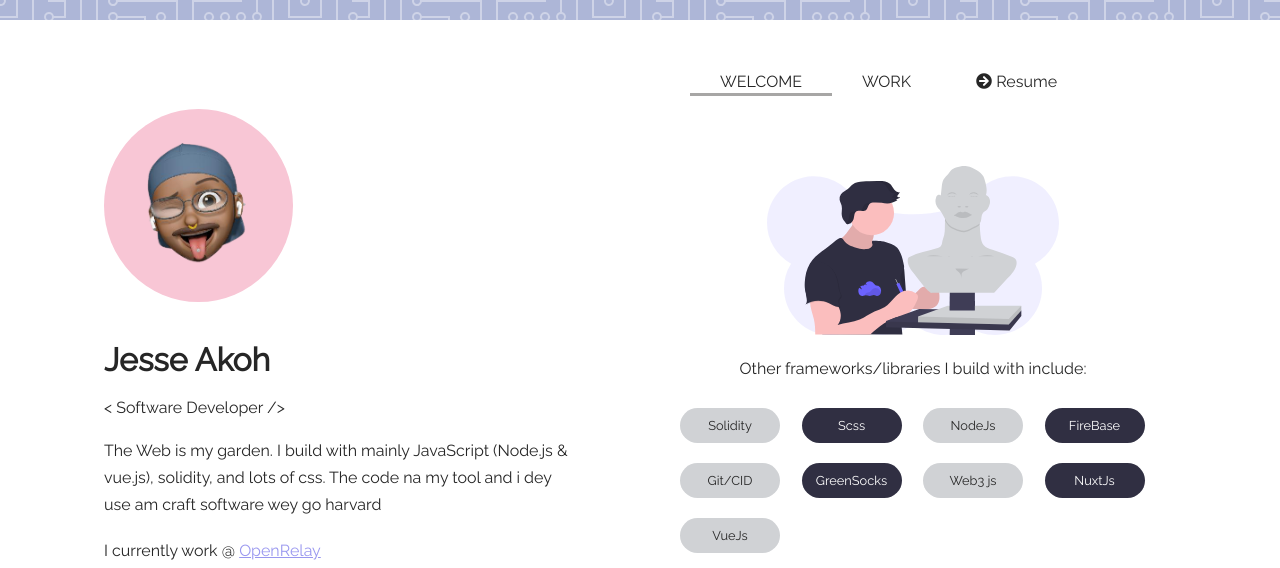
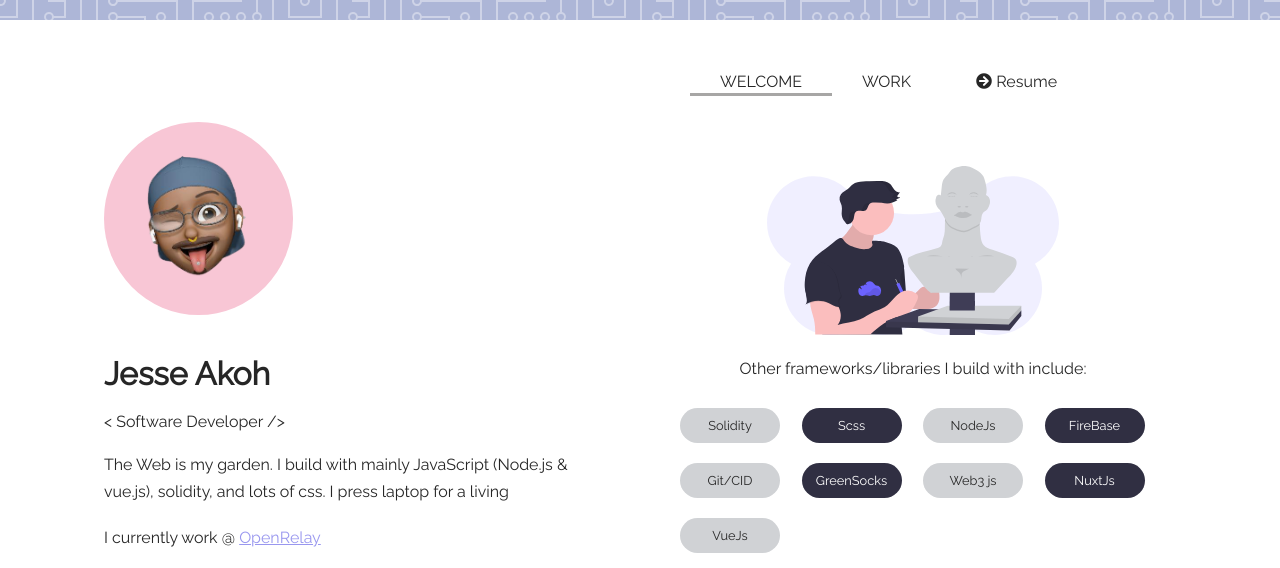
Before and after one commit to Akohjesse/jesse-akoh-v1, a website: page index.html in a window 1280 px wide. Shown: the top 568 px of the page. Drawn offline with nearby package versions, Linux system fonts and the light colour scheme; some packages are replaced by stand-ins of ours; a script that the page names is missing.

Commit message:
Update index.html

```diff
--- a/index.html
+++ b/index.html
@@ -87,7 +87,7 @@
           <div class="me">
             <p>
               The Web is my garden. I build with mainly JavaScript (Node.js & vue.js), solidity, and lots of css.
-               The code na my tool and i dey use am craft software wey go harvard
+               I press laptop for a living
             </p>
             <br>
             <p>I currently work @ <a class="coloredTxt" href="https://openrelay.xyz">OpenRelay</a></p>
```
